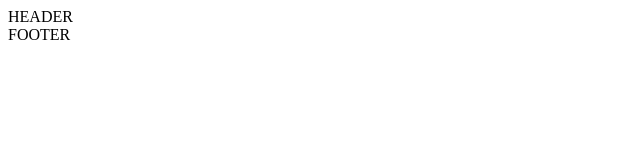
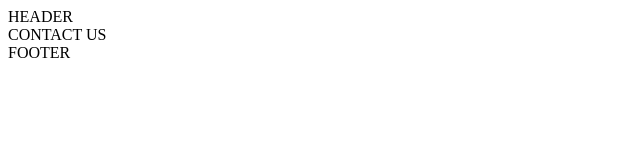
Before and after one commit to reginareg/8-git-no-conflict, a plain HTML site: page index.html in a window 1280 px wide. Shown: the whole page, without its empty margins (0-640 px from the left). Drawn offline with Linux system fonts and the light colour scheme.

Commit message:
contacts

```diff
--- a/index.html
+++ b/index.html
@@ -15,6 +15,9 @@
     <!--service: start-->
     <!--service: end-->
     <!--contacts: start-->
+    <section>
+        CONTACT US
+    </section>
     <!--contacts: end-->
     <!--footer: start-->
     FOOTER
```
